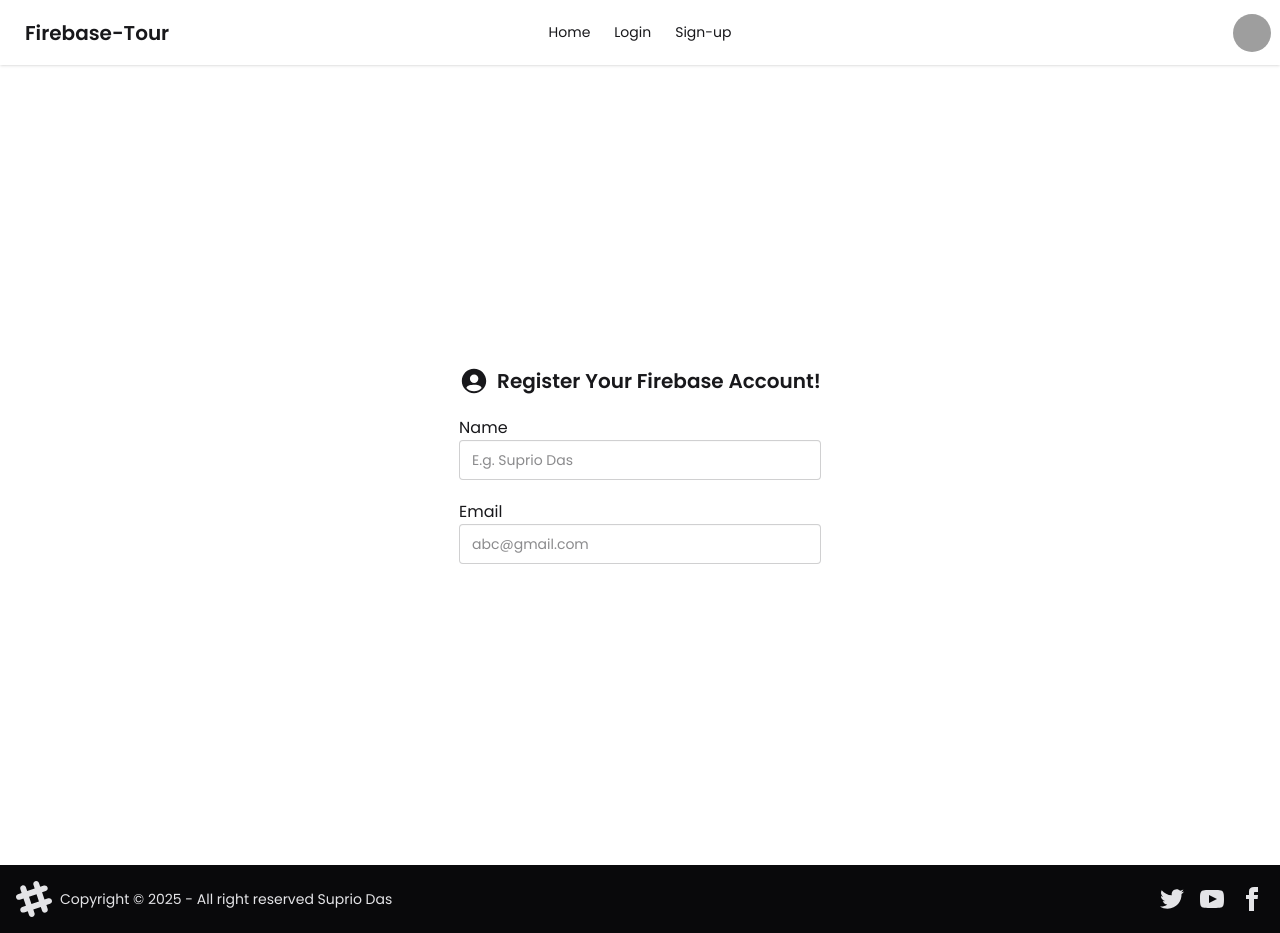
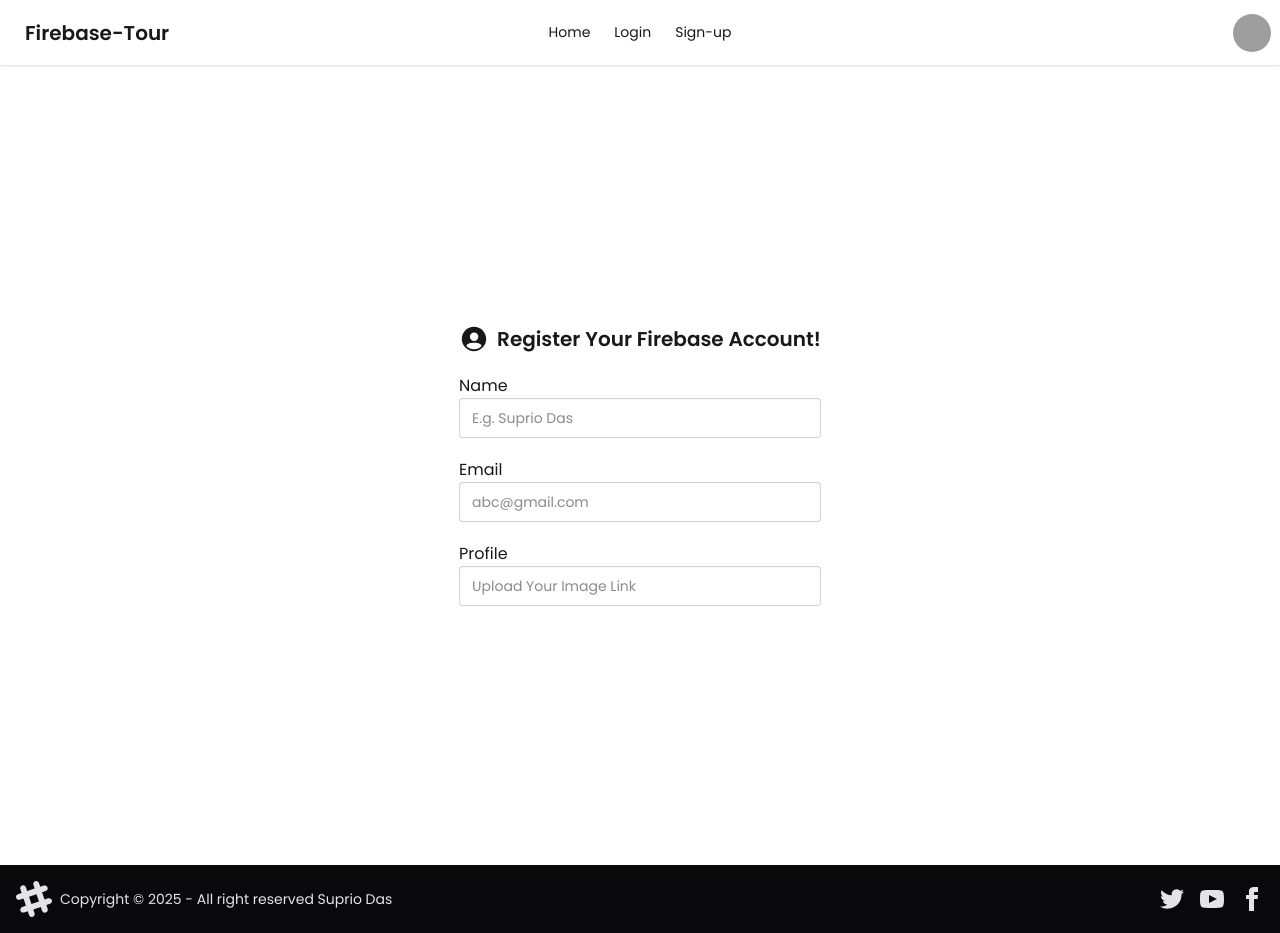
Before and after one commit to Suprio-Das/firebase-tour, a React (Vite) app: page /signup in a window 1280 px wide. Built offline with nearby package versions, Linux system fonts and the light colour scheme; grey boxes are pictures that could not be loaded.

Commit message:
Profile field added

```diff
--- a/src/SignUp/SignUp.jsx
+++ b/src/SignUp/SignUp.jsx
@@ -17,6 +17,12 @@ const SignUp = () => {
                         </label>
                         <input type="email" placeholder="abc@gmail.com" name="email" className="input w-full" />
                     </div>
+                    <div className="mt-5">
+                        <label htmlFor="profile">
+                            Profile
+                        </label>
+                        <input type="text" placeholder="Upload Your Image Link" name="profile" className="input w-full" />
+                    </div>
                 </form>
             </div>
         </div>
```
